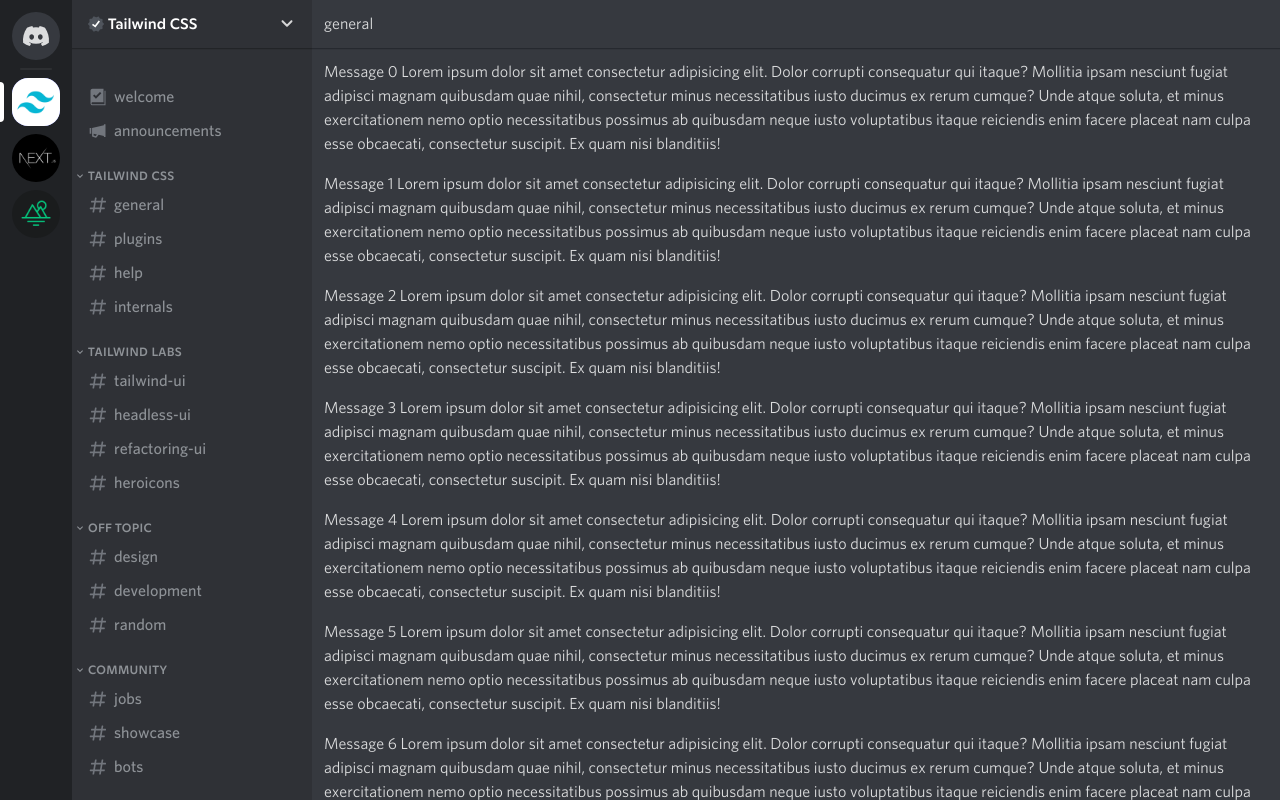
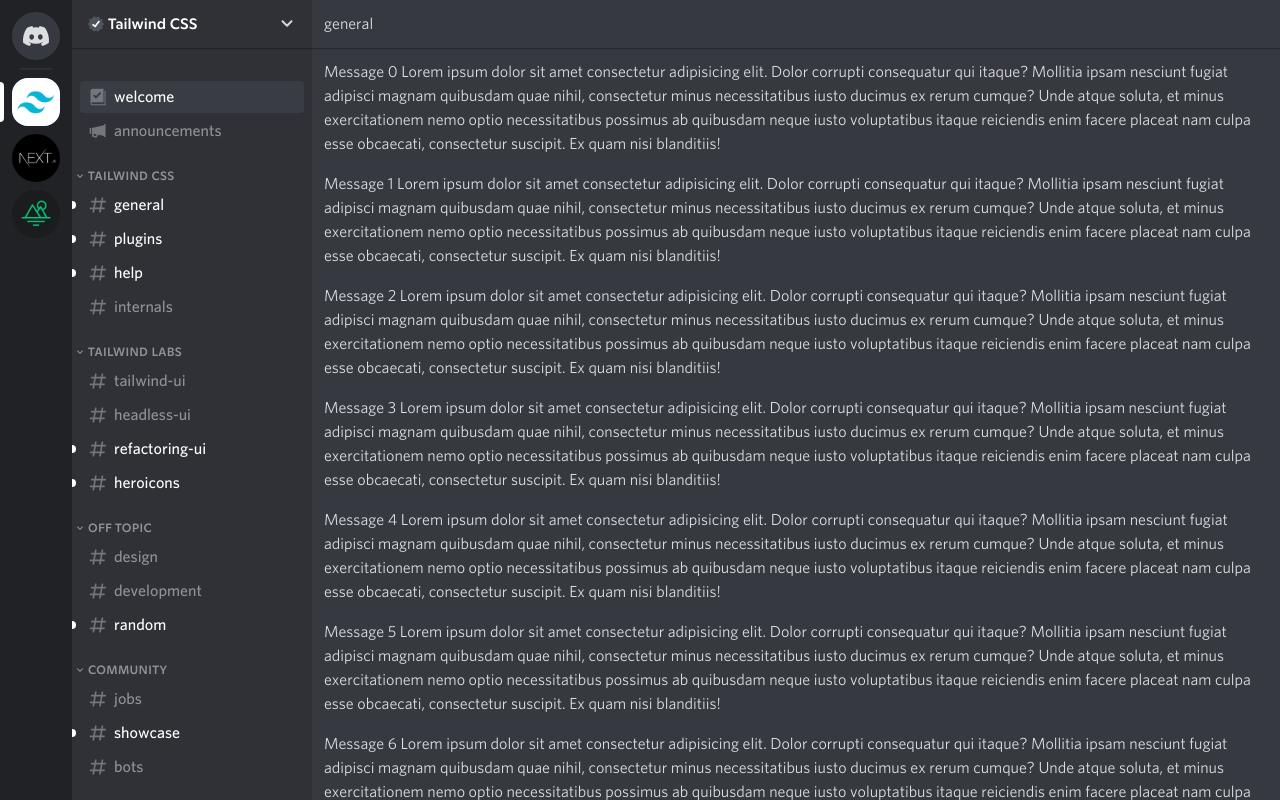
Before and after one commit to johanhanses/discord-tailwindcss-party, a Next.js app: page /servers/1 in a window 1280 px wide. Built offline with nearby package versions, Linux system fonts and the light colour scheme.

Commit message:
Channel list still wippin'

```diff
--- a/src/app/components/ChannelLink.tsx
+++ b/src/app/components/ChannelLink.tsx
@@ -1,7 +1,15 @@
 import * as Icons from '@/app/components/Icons'
 import { serverChannel } from '@/data'
+import Link from 'next/link'
 
-export const ChannelLink = ({ channel }: { channel: serverChannel }) => {
+export const ChannelLink = ({
+  channel,
+  activeChannelId
+}: {
+  channel: serverChannel
+  activeChannelId: number
+}) => {
+  const active = activeChannelId === channel.id
   const iconName = channel.icon
   const Icon =
     iconName && iconName === 'Book'
@@ -9,17 +17,27 @@
       : iconName === 'Speaker'
       ? Icons.Speakerphone
       : Icons.Hashtag
+  const state = active ? 'active' : channel.unread ? 'inactiveUnread' : 'inactiveRead'
+  const classes = {
+    active: 'bg-gray-550/[0.32] text-white',
+    inactiveUnread: 'text-white hover:bg-gray-550/[0.16] active:bg-gray-550/[0.24]',
+    inactiveRead:
+      'text-gray-300 hover:bg-gray-550/[0.16] hover:text-gray-100 active:bg-gray-550/[0.24]'
+  }
 
   return (
-    <a
-      href="#"
-      className="group mx-2 flex items-center rounded px-2 py-1 text-gray-300 hover:bg-gray-550/[0.16] hover:text-gray-100"
+    <Link
+      href={`/servers/1/channel/${channel.id}`}
+      className={`${classes[state]} group relative mx-2 flex items-center rounded px-2 py-1`}
     >
       <>
+        {state === 'inactiveUnread' && (
+          <div className="absolute -left-2 h-2 w-1 rounded-r-full bg-white"></div>
+        )}
         <Icon className="mr-1.5 h-5 w-5 text-gray-400" />
         {channel.label}
         <Icons.AddPerson className="ml-auto h-4 w-4 text-gray-200 opacity-0 hover:text-gray-100 group-hover:opacity-100" />
       </>
-    </a>
+    </Link>
   )
 }
--- a/src/app/components/AppLink.tsx
+++ b/src/app/components/ServerLink.tsx
@@ -1,23 +1,28 @@
 'use client'
 
 import Link, { LinkProps } from 'next/link'
-import { usePathname } from 'next/navigation'
+import { usePathname, useSelectedLayoutSegments } from 'next/navigation'
 import { ReactNode } from 'react'
 
 interface AppLinkProps extends LinkProps {
   children: ReactNode
+  serverid?: number
 }
 
-export default function AppLink(props: AppLinkProps) {
-  const pathname = usePathname()
-  const isActive = pathname === props.href
+export default function ServerLink(props: AppLinkProps) {
+  const segments = useSelectedLayoutSegments()
+  const serverIdFromPath = segments.at(1)?.split('', 1).at(0)
+  const pathName = usePathname()
+  const isActive = Number(serverIdFromPath) === props.serverid || props.href === pathName
 
   return (
     <div className="group relative rounded-full">
       <div className="absolute -left-3 flex h-full items-center">
         <div
           className={`${
-            isActive ? 'h-10' : 'h-5 scale-0 opacity-0 group-hover:scale-100 group-hover:opacity-100'
+            isActive
+              ? 'h-10'
+              : 'h-5 scale-0 opacity-0 group-hover:scale-100 group-hover:opacity-100'
           } w-1 origin-left rounded-r bg-white transition-all duration-300`}
         />
       </div>
--- a/src/app/components/ServerList.tsx
+++ b/src/app/components/ServerList.tsx
@@ -2,8 +2,8 @@
 import mirageLogo from '../../../public/server-logos/mirage.png'
 import nextLogo from '../../../public/server-logos/next.png'
 import tailwindLogo from '../../../public/server-logos/tailwind.png'
-import AppLink from './AppLink'
 import { Discord } from './Icons'
+import ServerLink from './ServerLink'
 
 const servers = [
   { id: '1', img: tailwindLogo },
@@ -14,24 +14,25 @@
 export default function ServerList() {
   return (
     <div className="space-y-2 overflow-y-scroll bg-gray-900 p-3">
-      <AppLink href="/">
+      <ServerLink href="/">
         <Discord className="h-5 w-7" />
-      </AppLink>
+      </ServerLink>
 
       <hr className="mx-2 rounded border-t-2 border-t-white/[.06]" />
 
       {servers.map((server) => (
         <>
-          <AppLink
+          <ServerLink
             href={`/servers/${server.id}`}
             key={server.id}
+            serverid={Number(server.id)}
           >
             <Image
               src={server.img}
               priority
               alt="thumbnail image"
             />
-          </AppLink>
+          </ServerLink>
         </>
       ))}
     </div>
--- a/src/app/servers/[...slug]/page.tsx
+++ b/src/app/servers/[...slug]/page.tsx
@@ -32,7 +32,7 @@
               key={category.id}
             >
               {category.label && (
-                <button className="flex items-center px-0.5 font-title text-xs uppercase tracking-wide">
+                <button className="flex w-full items-center px-0.5 font-title text-xs uppercase tracking-wide hover:text-gray-100">
                   <Icon.Arrow className="mr-0.5 h-3 w-3" />
                   {category.label}
                 </button>
@@ -42,6 +42,7 @@
                   <ChannelLink
                     channel={channel}
                     key={channel.id}
+                    activeChannelId={Number(cid)}
                   />
                 ))}
               </div>
--- a/src/data.ts
+++ b/src/data.ts
@@ -14,6 +14,7 @@
   id: number
   label: string
   icon?: string
+  unread?: boolean
 }
 
 export const allData: ServerData[] = [
@@ -33,9 +34,9 @@
         id: 2,
         label: 'Tailwind CSS',
         channels: [
-          { id: 3, label: 'general' },
-          { id: 4, label: 'plugins' },
-          { id: 5, label: 'help' },
+          { id: 3, label: 'general', unread: true },
+          { id: 4, label: 'plugins', unread: true },
+          { id: 5, label: 'help', unread: true },
           { id: 6, label: 'internals' }
         ]
       },
@@ -45,8 +46,8 @@
         channels: [
           { id: 7, label: 'tailwind-ui' },
           { id: 8, label: 'headless-ui' },
-          { id: 9, label: 'refactoring-ui' },
-          { id: 10, label: 'heroicons' }
+          { id: 9, label: 'refactoring-ui', unread: true },
+          { id: 10, label: 'heroicons', unread: true }
         ]
       },
       {
@@ -55,7 +56,7 @@
         channels: [
           { id: 11, label: 'design' },
           { id: 12, label: 'development' },
-          { id: 13, label: 'random' }
+          { id: 13, label: 'random', unread: true }
         ]
       },
       {
@@ -63,7 +64,7 @@
         label: 'Community',
         channels: [
           { id: 14, label: 'jobs' },
-          { id: 15, label: 'showcase' },
+          { id: 15, label: 'showcase', unread: true },
           { id: 16, label: 'bots' }
         ]
       }
```
